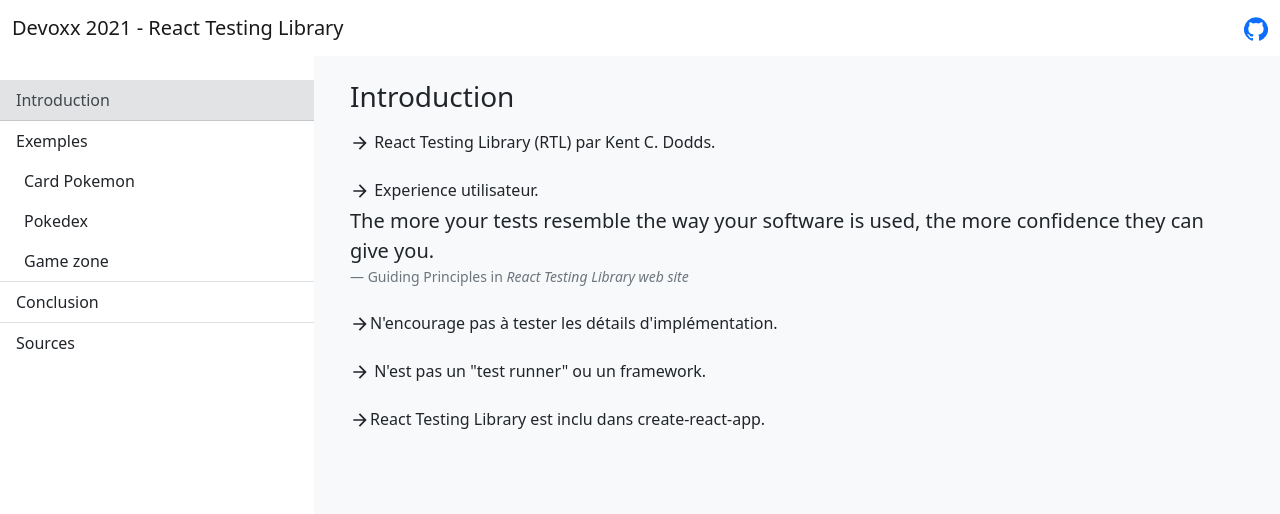
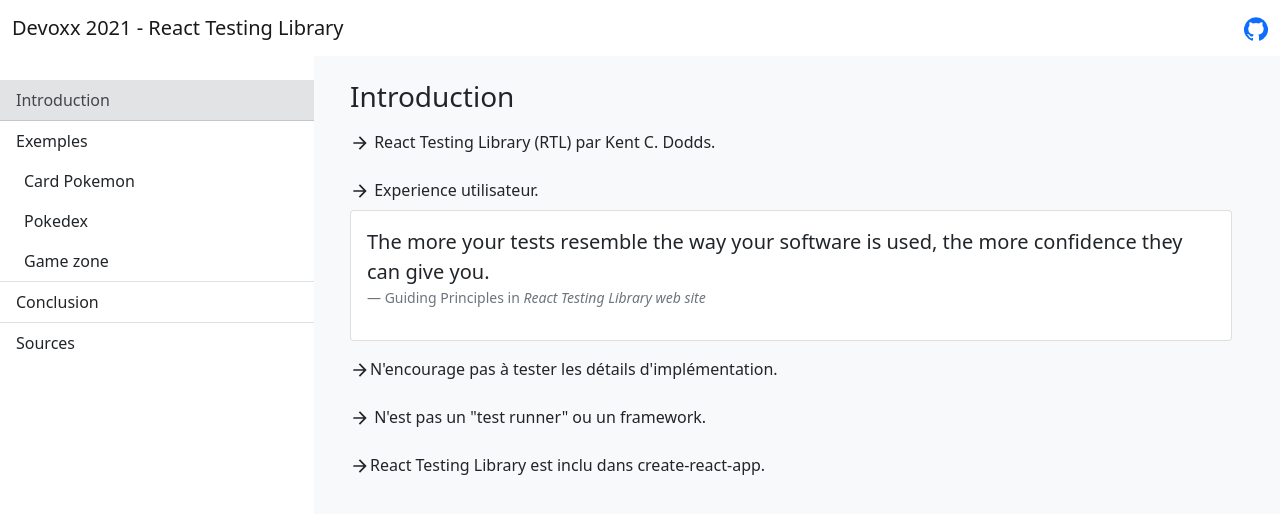
Before and after one commit to alicia-stotz/devoxx2021-rtl, a React (Create React App) app: page / in a window 1280 px wide. Shown: the top 514 px of the page. Built offline with nearby package versions, Linux system fonts and the light colour scheme.

Commit message:
feat(introduction): design

```diff
--- a/src/components/routes/introduction/Introduction.tsx
+++ b/src/components/routes/introduction/Introduction.tsx
@@ -7,10 +7,12 @@
       <p className="mb-4">
         <ArrowForwardIcon fontSize="small" /> React Testing Library (RTL) par Kent C. Dodds.
       </p>
-      <p className="mb-1">
+      <p className="mb-2">
         <ArrowForwardIcon fontSize="small" /> Experience utilisateur.
       </p>
-      <figure className="mb-4">
+      <div className="card mb-3">
+        <div className="card-body">
+          <figure className="">
             <blockquote className="blockquote">
               <p>The more your tests resemble the way your software is used, the more confidence they can give you.</p>
             </blockquote>
@@ -18,6 +20,8 @@
               Guiding Principles in <cite title="Source Title">React Testing Library web site</cite>
             </figcaption>
           </figure>
+        </div>
+      </div>
       <p className="mb-4">
         <ArrowForwardIcon fontSize="small" />N'encourage pas à tester les détails d'implémentation.
       </p>
```
Lines whose indentation alone changed are shown as unchanged.
